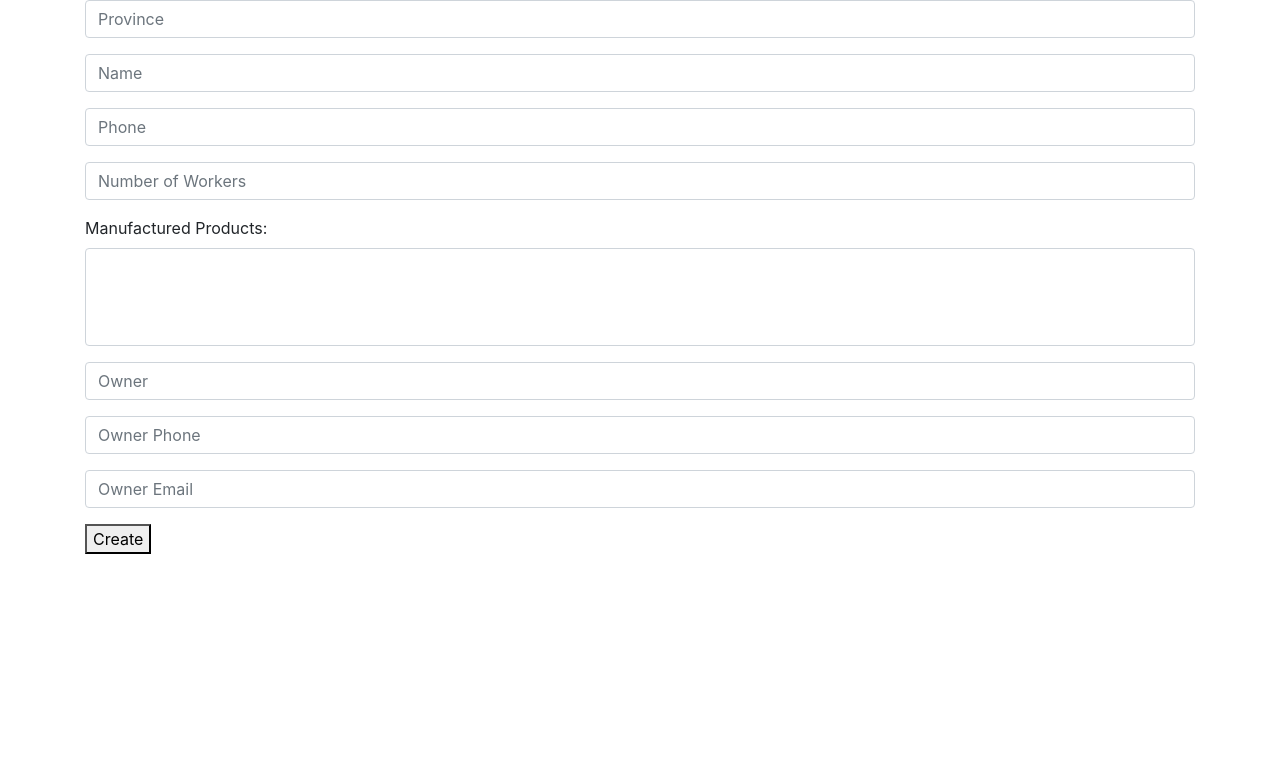
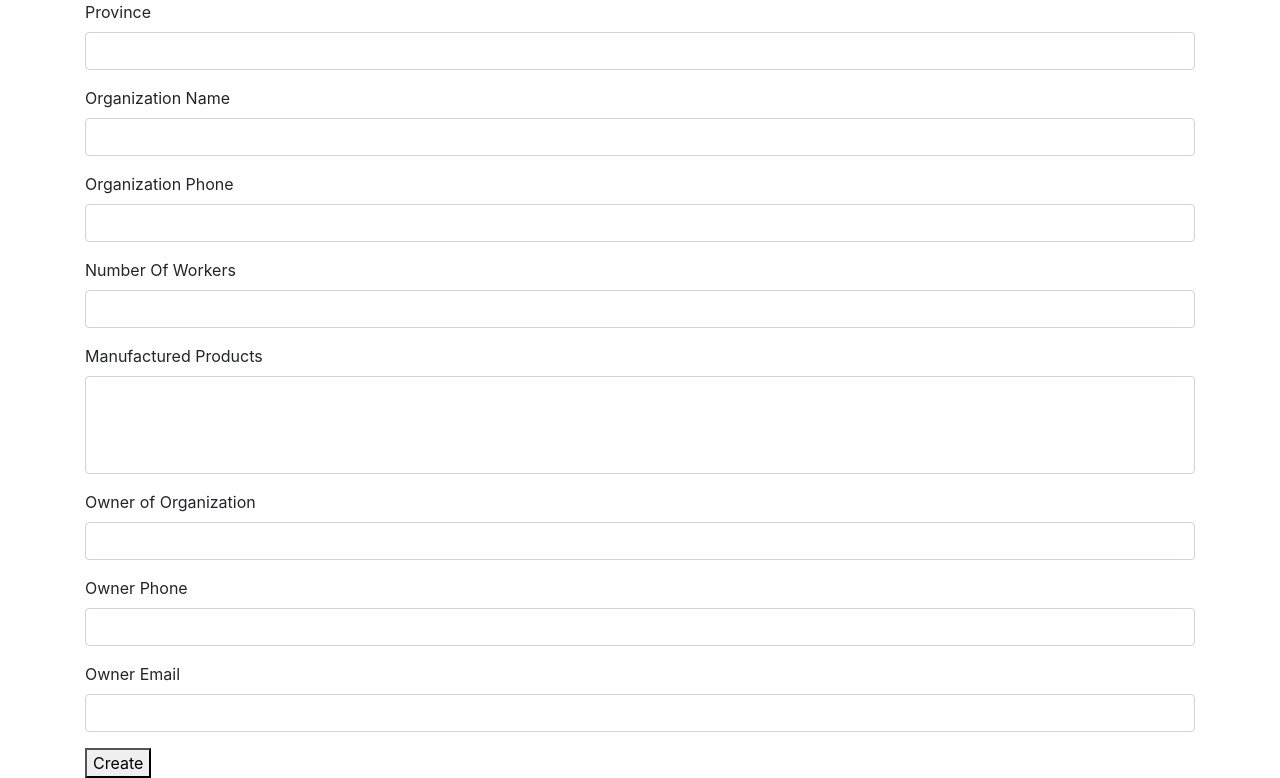
Before and after one commit to salarSb/CRM_Project, a Django app: page /create/ in a window 1280 px wide. Shown: the part 72-850 px from the top of the page. Before the commit the page ends 626 px from the top, so only its background shows below. Run offline with Django 3.2, Linux system fonts and the light colour scheme; the visitor is signed in with stand-in values (Sample User, id 1); data that the repository does not hold is empty; some libraries are stand-ins or nearby versions.

Commit message:
add UpdateView to change an organization and modified organization_form.html

```diff
--- a/organizations/templates/organizations/organization_form.html
+++ b/organizations/templates/organizations/organization_form.html
@@ -7,29 +7,36 @@
                 <form method="POST">
                     {% csrf_token %}
                     <div class="form-group">
-                        {% render_field form.province class="form-control" placeholder="Province" %}
+                        <label for="id_province">Province</label>
+                        {% render_field form.province class="form-control" %}
                     </div>
                     <div class="form-group">
-                        {% render_field form.name class="form-control" placeholder="Name" %}
+                        <label for="id_name">Organization Name</label>
+                        {% render_field form.name class="form-control" %}
                     </div>
                     <div class="form-group">
-                        {% render_field form.organization_phone class="form-control" placeholder="Phone" %}
+                        <label for="id_organization_phone">Organization Phone</label>
+                        {% render_field form.organization_phone class="form-control" %}
                     </div>
                     <div class="form-group">
-                        {% render_field form.number_of_workers class="form-control" placeholder="Number of Workers" %}
+                        <label for="id_number_of_workers">Number Of Workers</label>
+                        {% render_field form.number_of_workers class="form-control" %}
                     </div>
                     <div class="form-group">
-                        <label for="id_products">Manufactured Products:</label>
+                        <label for="id_products">Manufactured Products</label>
                         {% render_field form.products class="form-control" %}
                     </div>
                     <div class="form-group">
-                        {% render_field form.owner_of_organization class="form-control" placeholder="Owner" %}
+                        <label for="id_owner_of_organization">Owner of Organization</label>
+                        {% render_field form.owner_of_organization class="form-control" %}
                     </div>
                     <div class="form-group">
-                        {% render_field form.owner_phone class="form-control" placeholder="Owner Phone" %}
+                        <label for="id_owner_phone">Owner Phone</label>
+                        {% render_field form.owner_phone class="form-control" %}
                     </div>
                     <div class="form-group">
-                        {% render_field form.owner_email class="form-control" placeholder="Owner Email" %}
+                        <label for="id_owner_email">Owner Email</label>
+                        {% render_field form.owner_email class="form-control" %}
                     </div>
                     <div>
                         <button type="submit" value="Submit">Create</button>
--- a/organizations/urls.py
+++ b/organizations/urls.py
@@ -6,6 +6,7 @@ app_name = 'organizations'
 urlpatterns = [
     path('', views.ListOrganization.as_view(), name='list-organizations'),
     path('create/', views.CreateOrganization.as_view(), name='create-organization'),
+    path('update/<int:pk>/', views.UpdateOrganization.as_view(), name='update-organization'),
 
     # DRF URLs
     path('api/v1/organization/', views.OrganizationAPI.as_view(), name='organization-api'),
--- a/organizations/views.py
+++ b/organizations/views.py
@@ -1,8 +1,9 @@
 import itertools
 
 from django.contrib.auth.mixins import PermissionRequiredMixin
+from django.http import HttpResponseForbidden
 from django.urls import reverse_lazy
-from django.views.generic import CreateView, ListView
+from django.views.generic import CreateView, ListView, UpdateView
 from rest_framework.generics import ListCreateAPIView, RetrieveUpdateAPIView
 from rest_framework.permissions import IsAuthenticated
 
@@ -44,6 +45,24 @@ class CreateOrganization(PermissionRequiredMixin, CreateView):
         return super(CreateOrganization, self).form_valid(form)
 
 
+class UpdateOrganization(PermissionRequiredMixin, UpdateView):
+    model = Organization
+    fields = ('province', 'name', 'organization_phone', 'number_of_workers', 'products', 'owner_of_organization',
+              'owner_phone', 'owner_email')
+    success_url = reverse_lazy('organizations:list-organizations')
+    extra_context = {
+        'page_title': 'Update an Organization'
+    }
+    permission_required = 'organizations.change_organization'
+
+    def dispatch(self, request, *args, **kwargs):
+        obj = self.get_object()
+        if obj.submit_user != self.request.user:
+            return HttpResponseForbidden('You are not Allowed to Edit this Organization')
+        else:
+            return super(UpdateOrganization, self).dispatch(request, *args, **kwargs)
+
+
 """
 Django Rest FrameWork Views
 """
```
